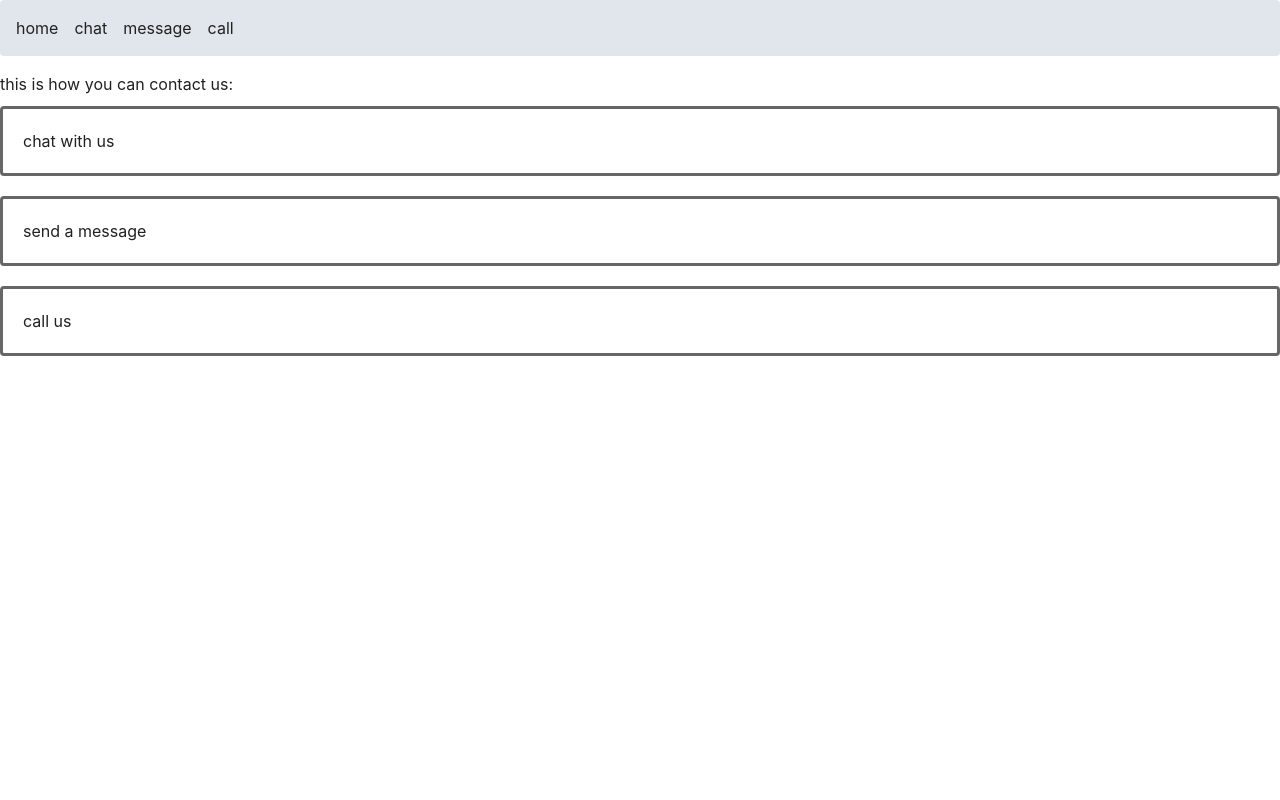
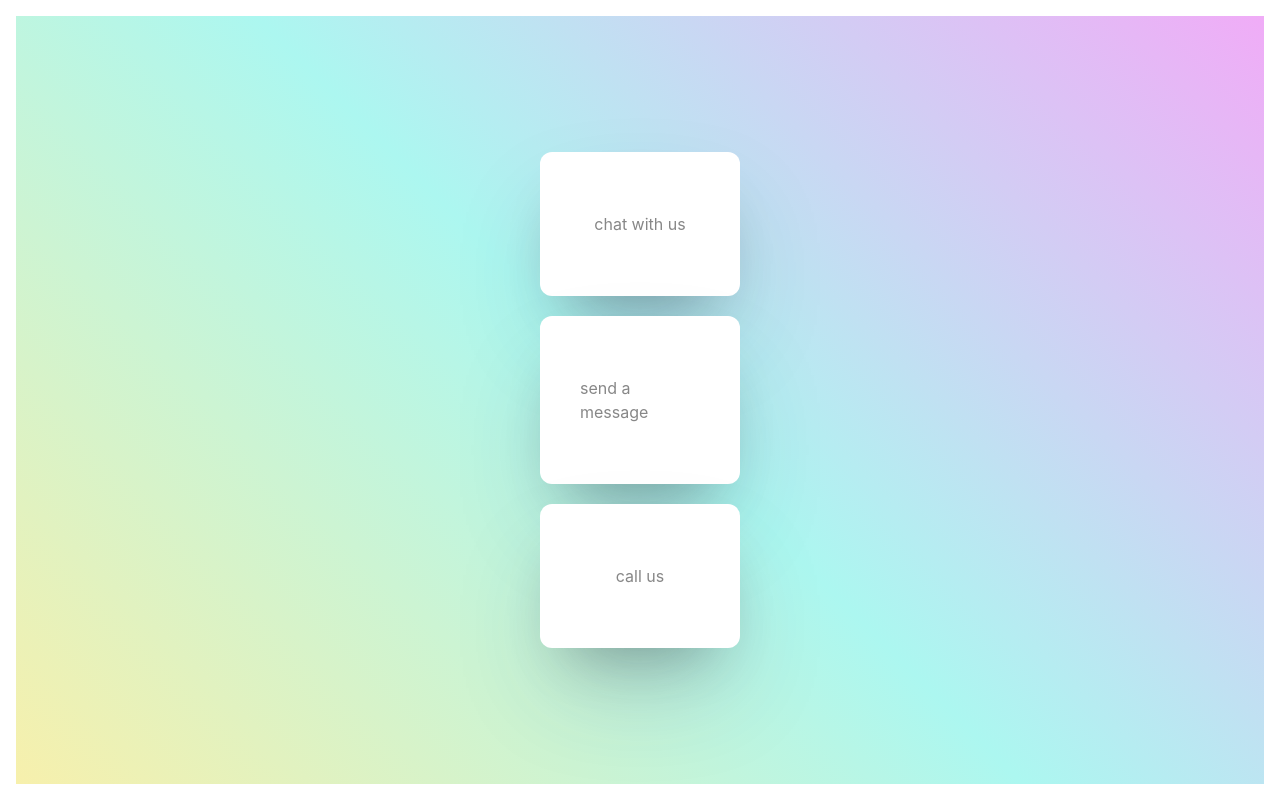
Before and after one commit to AkkaFranKebne/my-app, a SvelteKit app: page / in a window 1280 px wide. Built offline with nearby package versions, Linux system fonts and the light colour scheme.

Commit message:
excluding main page from the global layout and giving separate styling

```diff
--- a/src/app.html
+++ b/src/app.html
@@ -58,14 +58,17 @@
 
 			a {
 				color: var(--link);
+				text-decoration:  none;
 			}
 
 			a:hover {
 				color: var(--link-hover);
+				text-decoration:  none;
 			}
 
 			a:active {
 				color: var(--link-active);
+				text-decoration:  none;
 			}
 
 			label {
@@ -155,6 +158,10 @@
 				gap: 1em;
 				padding: 1em;
 				background: var(--bg-2);
+				background: linear-gradient(
+					45deg,
+					#f7f0ac,#acf7f0,#f0acf7
+				);
 				z-index: 2;
 				margin: 0 0 1em 0;
 				border-radius: var(--border-radius);
--- a/src/routes/+layout.svelte
+++ b/src/routes/(contactOptions)/+layout.svelte
@@ -1,5 +1,5 @@
 <script>
-	import '../app.pcss';
+	import '../../app.pcss';
 </script>
 
 <nav>
@@ -8,5 +8,5 @@
 	<a href="/message">message</a>
 	<a href="/call">call</a>
 </nav>
-<!-- to show pages' content -->
+<!-- to show pages' content wherever but not main page -->
 <slot />
--- a/src/routes/+page.svelte
+++ b/src/routes/+page.svelte
@@ -1,30 +1,69 @@
 <script>
-	let test1 = true;
-  let test2 = true;
+  let mainwrapper = true;
+  let main = true;
+  let content = true;
+	let element = true;
 </script>
 
-<p>this is how you can contact us:</p>
-
-  <main>
-    <div class:test1>
-      <a class:test2 href="/chat">chat with us</a>
-      <a class:test2 href="/message">send a message</a>
-      <a class:test2 href="/call">call us</a>
+<div class:mainwrapper>
+  <main class:main>
+    <div class:content>
+      <a class:element href="/chat">chat with us</a>
+      <a class:element href="/message">send a message</a>
+      <a class:element href="/call">call us</a>
     </div>
   </main>
+</div>
 
 <style>
+
+  .mainwrapper {
+    display: flex;
+    height: 100%;
+    flex-direction: row;
+    align-items: center;
+    justify-content: center;
+    background: #f7f0ac;
+    background: linear-gradient(
+      45deg,
+      #f7f0ac,#acf7f0,#f0acf7
+    );
+  }
+
+  .main {
+    display: flex;
+    flex-direction: row;
+    justify-content: center;
+  }
+  .content {
+    display: flex;
+    flex-direction: column;
+    justify-content: space-around;
+    align-items: stretch;
+    width: 200px;
+  }
+
+  .element {
+      background-color: hsl(0, 0%, 100%);
+      color: hsl(0, 0%, 53%);
+      border-radius: 12px;
+      padding: 60px 40px;
+      margin: 10px 0;
+      display: flex;
+      justify-content: center;
+      align-items: center;
+      flex: 1 1 auto;
+      box-shadow: rgba(255, 255, 255, 0.1) 0px 1px 1px 0px inset, rgba(50, 50, 93, 0.25) 0px 50px 100px -20px, rgba(0, 0, 0, 0.3) 0px 30px 60px -30px;
+    }
   @media (min-width: 640px) {
+
+
+    .main {
+      flex-direction: row;
+  }
     .test1 {
-      display: flex;
-      flex-direction: column;
-      flex: 0 1 auto;
+
     }
-    .test2 {
-      border: 3px solid hsl(0, 0%, 40%);
-      border-radius: 4px;
-      padding: 20px;
-      margin: 10px 0;
-    }
+
   }
 </style>
```
Also changed, not shown: src/routes/(contactOptions)/call/+page.server.ts (renamed from src/routes/call/+page.server.ts), src/routes/(contactOptions)/call/+page.svelte (renamed from src/routes/call/+page.svelte), src/routes/(contactOptions)/call/staticAddressData.ts (renamed from src/routes/call/staticAddressData.ts), src/routes/(contactOptions)/chat/+page.svelte (renamed from src/routes/chat/+page.svelte), src/routes/(contactOptions)/chat/+server.ts (renamed from src/routes/chat/+server.ts), src/routes/(contactOptions)/message/+page.server.ts (renamed from src/routes/message/+page.server.ts), src/routes/(contactOptions)/message/+page.svelte (renamed from src/routes/message/+page.svelte).
